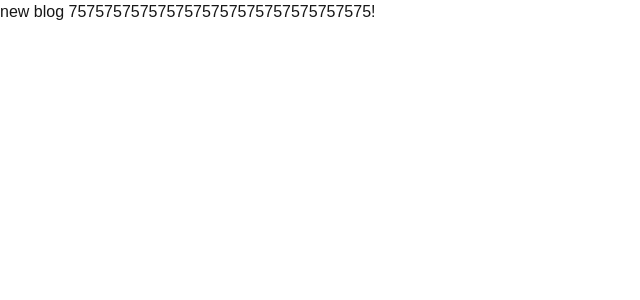
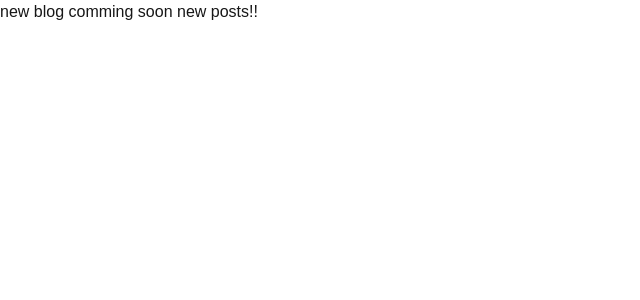
Before and after one commit to upiter-2005/ci-cd-project, a Next.js app: page /blog in a window 1280 px wide. Shown: the top 300 px of the page, without its empty margins (0-640 px from the left). Built offline with nearby package versions, Linux system fonts and the light colour scheme.

Commit message:
new posts (#13)

```diff
--- a/app/blog/page.tsx
+++ b/app/blog/page.tsx
@@ -1,3 +1,3 @@
 export default function Blog(){
-  return(<h2>new blog 7575757575757575757575757575757575!</h2>)
+  return(<h2>new blog comming soon new posts!!</h2>)
 }
```
